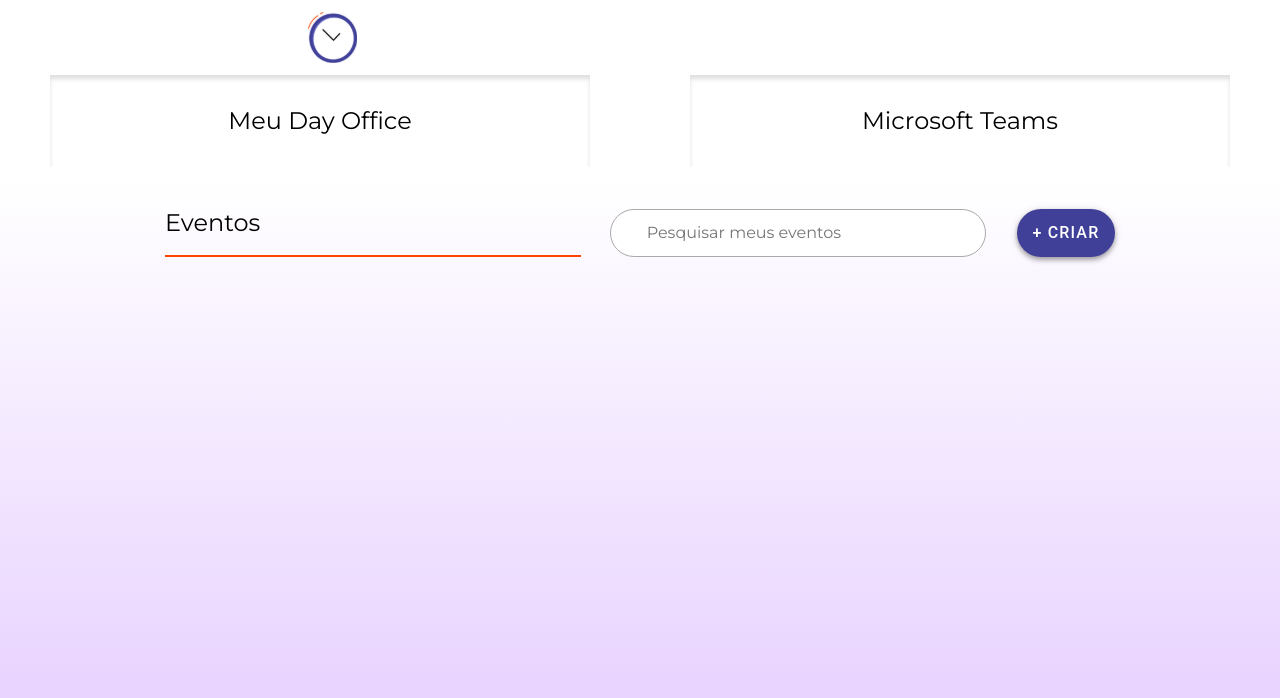
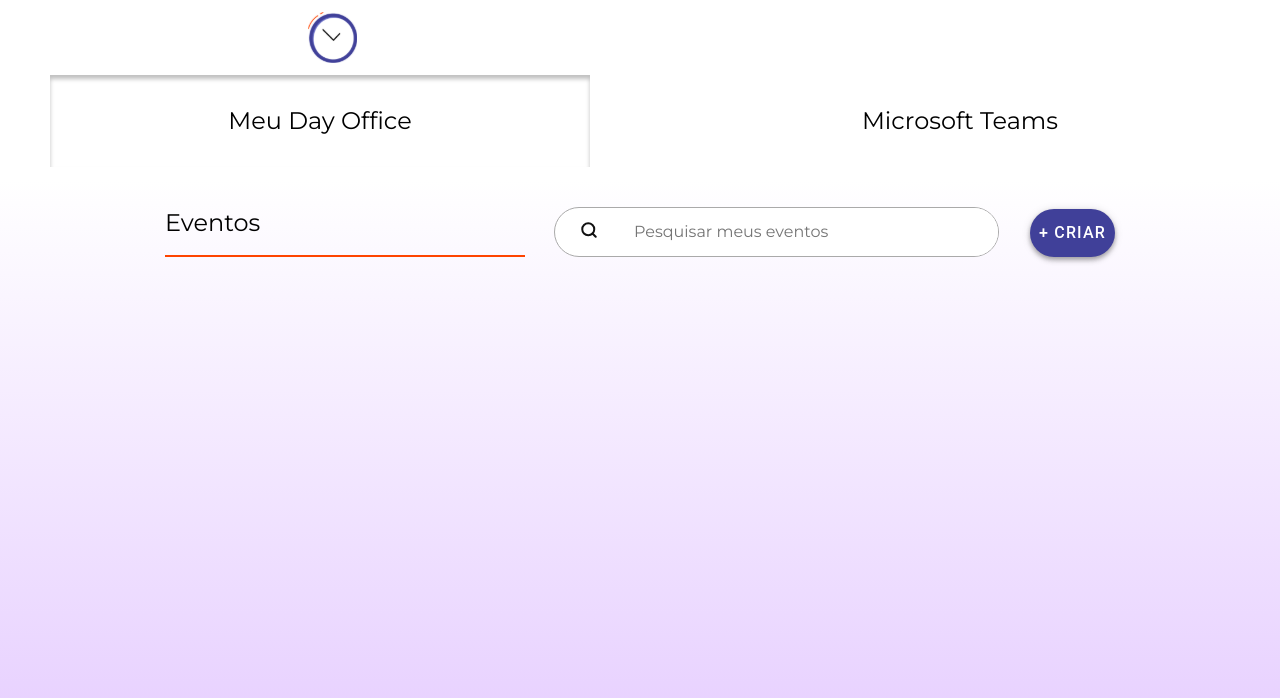
Before and after one commit to FuentesRichard/squad-31, a React (Create React App) app in the folder PoC/Frontend/: page /home in a window 1280 px wide. Shown: the top 698 px of the page. Built offline with nearby package versions, Linux system fonts and the light colour scheme.

Commit message:
Adicionando svg de lupa ao input

```diff
--- a/PoC/Frontend/src/pages/Home.tsx
+++ b/PoC/Frontend/src/pages/Home.tsx
@@ -1,5 +1,6 @@
 import "../styles/Home.scss";
 import relogioSVG from "../images/Logo.svg";
+import lupaSVG from "../images/Lupa.svg";
 
 export function Home() {
    return (
@@ -26,7 +27,7 @@
 
          <main>
             <div className="titles">
-               <div>
+               <div className="ativo">
                   <h1>Meu Day Office</h1>
                </div>
                <div>
@@ -36,7 +37,10 @@
 
             <div className="container-eventos">
                <h2>Eventos</h2>
-               <input type="text" placeholder="Pesquisar meus eventos" />
+               <div>
+                  <label htmlFor="pesquisa" ><img src={lupaSVG} /></label>
+                  <input id="pesquisa" type="text" placeholder="Pesquisar meus eventos" />
+               </div>
                <button>+ Criar</button>
             </div>
 
--- a/PoC/Frontend/src/styles/Home.scss
+++ b/PoC/Frontend/src/styles/Home.scss
@@ -26,8 +26,11 @@
          display: flex;
          justify-content: space-around;
 
+         .ativo {
+            box-shadow: inset 0px 4px 4px rgba(0, 0, 0, 0.25);
+         }
+
          div {
-            box-shadow: inset 0 4px 4px #00000020;
             width: 540px;
             height: 92px;
             display: flex;
@@ -39,16 +42,6 @@
       h1 {
          font-size: 24px;
          font-weight: normal;
-      }
-
-      input {
-         width: 400px;
-         height: 48px;
-         border: 1.5px solid #AAAAAA;
-         border-radius: 30px;
-         padding-left: 36px;
-         box-sizing: border-box;
-         margin: 0 31px 0 29px;
       }
 
       input:focus {
@@ -66,6 +59,31 @@
             width: 445px;
             border-bottom: 2px solid #FE4400;
             padding-bottom: 18px;
+         }
+
+         div {
+            margin: 0 31px 0 29px;
+            border: 1.5px solid #AAAAAA;
+            border-radius: 30px;
+            background-color: #FFF;
+            width: 445px;
+            height: 50px;
+            display: flex;
+            align-items: center;
+         }
+
+         label {
+            margin-left: 25px;
+         }
+
+         input {
+            width: 400px;
+            height: 48px;
+            border-radius: 30px;
+            border:none;
+            padding-left: 36px;
+            box-sizing: border-box;
+
          }
       }
 
```
